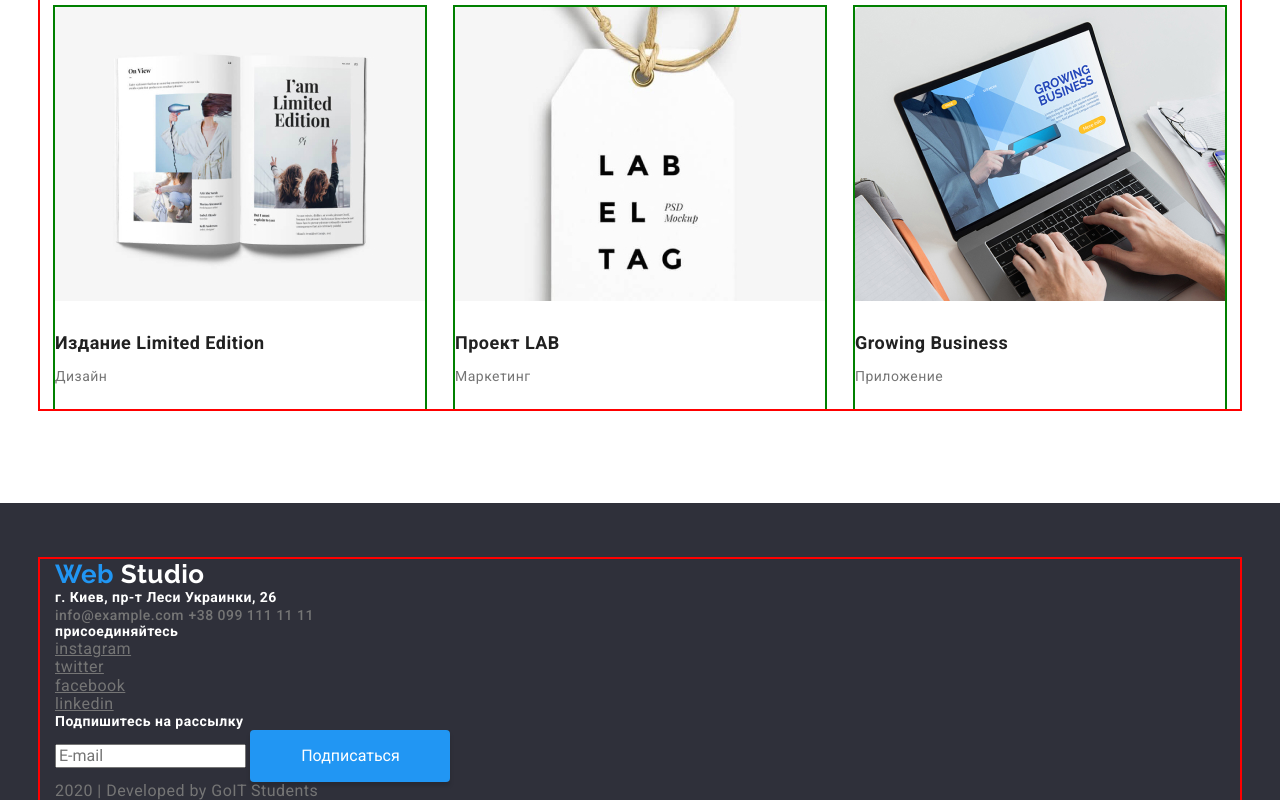
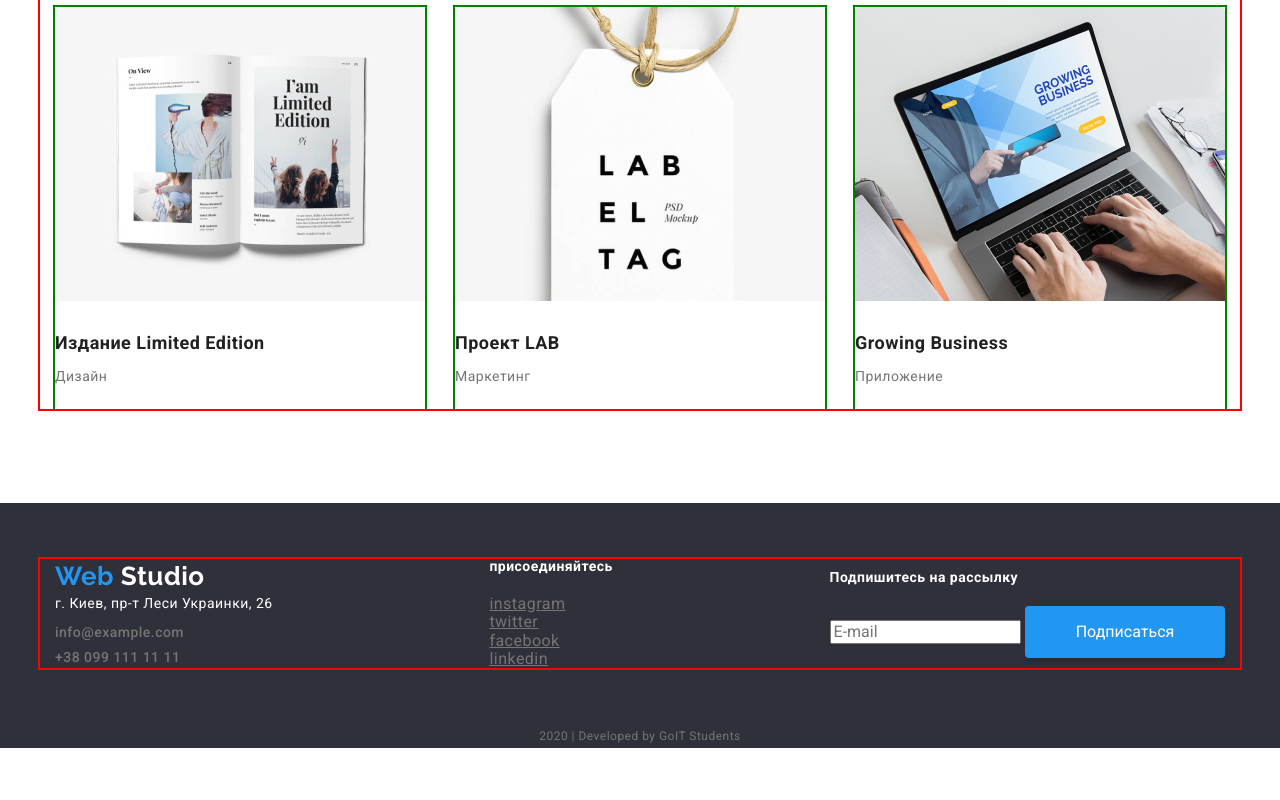
Before and after one commit to StasYurchenko/goit-markup-hw-03, a plain HTML site: page portfolio.html in a window 1280 px wide. Shown: the part 1139-1939 px from the top of the page. After the commit the page ends 1887 px from the top, so only its background shows below. Drawn offline with nearby package versions, Linux system fonts and the light colour scheme.

Commit message:
Невеличкі правки

```diff
--- a/css/styles.css
+++ b/css/styles.css
@@ -120,6 +120,7 @@ p {
 }
 
 .addres .contact {
+  display: block;
   color: var(--primary-text-color);
 
   font-weight: 500;
@@ -131,6 +132,16 @@ p {
 .addres .contact:hover,
 .addres .contact:focus {
   color: var(--accent-color);
+}
+
+.addres .city {
+  margin-top: 0;
+  margin-bottom: 9px;
+}
+
+.addres .mail {
+  margin-top: 0;
+  margin-bottom: 9px;
 }
 
 .section {
@@ -263,7 +274,9 @@ p {
   line-height: 1.71;
 }
 
-.footer-adres {
+.footer-link {
+  margin-top: 0;
+  margin-bottom: 20px;
   color: var(--primary-white-color);
 
   font-weight: 700;
@@ -417,7 +430,12 @@ p {
 .footer {
   display: flex;
   justify-content: space-between;
+  align-items: center;
   margin-bottom: 56px;
+}
+
+.logo-footer {
+  margin-bottom: 8px;
 }
 
 .devgoit {
--- a/portfolio.html
+++ b/portfolio.html
@@ -191,22 +191,22 @@
     </main>
     <!--Подвал-->
     <footer class="page-footer">
-      <div class="container">
+      <div class="container footer">
         <div>
-          <a href="./index.html" class="logo">
+          <a href="./index.html" class="logo logo-footer">
             <span class="logo-blue">Web</span>
             <span class="logo-white">Studio</span>
           </a>
           <address class="addres">
-            <p class="footer-adres">г. Киев, пр-т Леси Украинки, 26</p>
-            <a href="mailto:info@example.com" class="contact"
+            <p class="city">г. Киев, пр-т Леси Украинки, 26</p>
+            <a href="mailto:info@example.com" class="contact mail"
               >info@example.com</a
             >
             <a href="tel:380991111111" class="contact">+38 099 111 11 11</a>
           </address>
         </div>
         <div>
-          <p class="footer-adres">присоединяйтесь</p>
+          <p class="footer-link">присоединяйтесь</p>
           <ul class="social-list list">
             <li>
               <a href="" class="link">instagram</a>
@@ -223,7 +223,7 @@
           </ul>
         </div>
         <div>
-          <p class="footer-adres">Подпишитесь на рассылку</p>
+          <p class="footer-link">Подпишитесь на рассылку</p>
           <input
             type="text"
             placeholder="E-mail"
@@ -231,9 +231,11 @@
             id="Email-input"
             class="button-mail"
           />
-          <input type="submit" class="button" value="Подписаться" />
+          <button type="button" class="button">Подписаться</button>
         </div>
-        <p>2020 | Developed by GoIT Students</p>
+      </div>
+      <div class="devgoit">
+        <p class="data">2020 | Developed by GoIT Students</p>
       </div>
     </footer>
   </body>
```
Also changed, not shown: index.html (+3 -3 lines).
